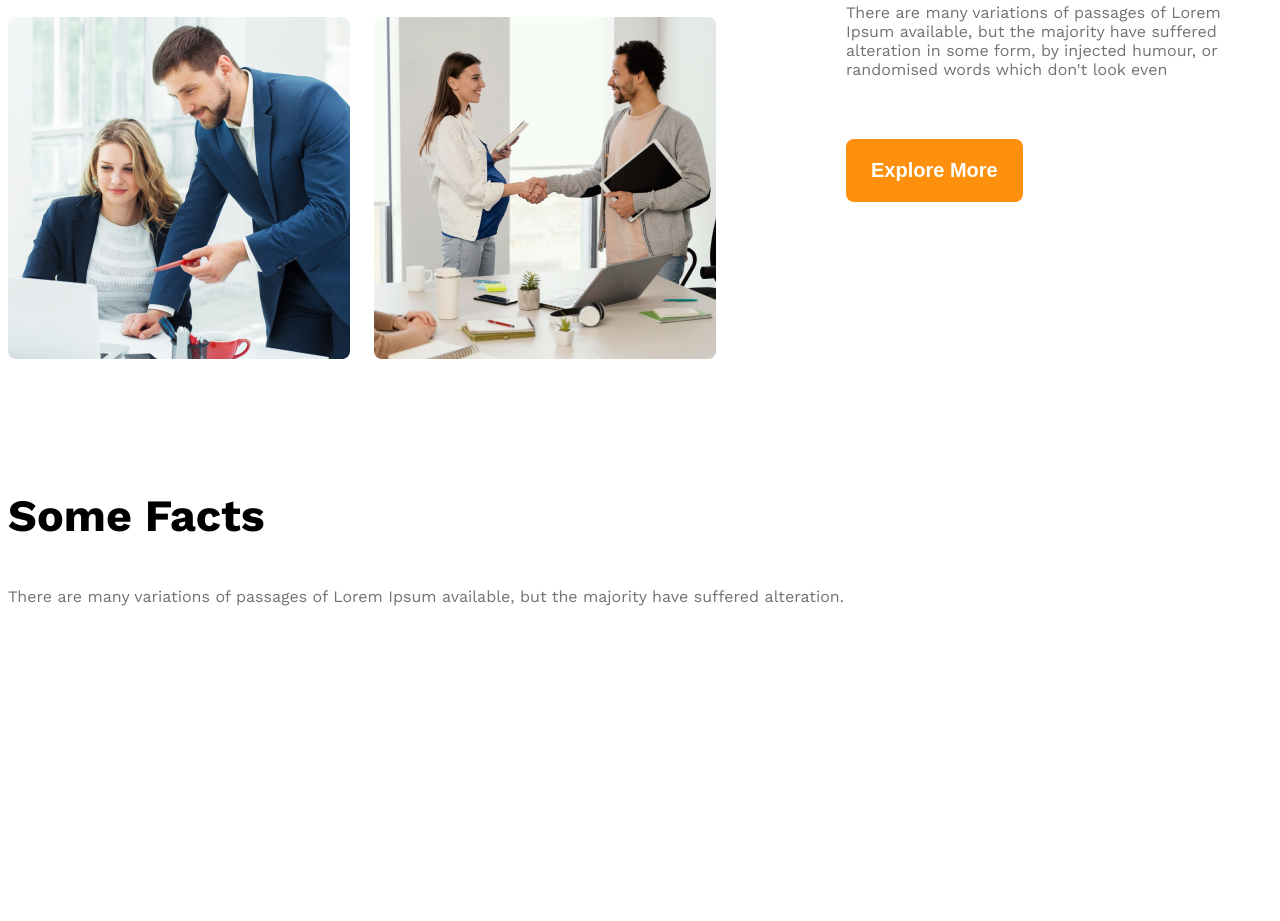
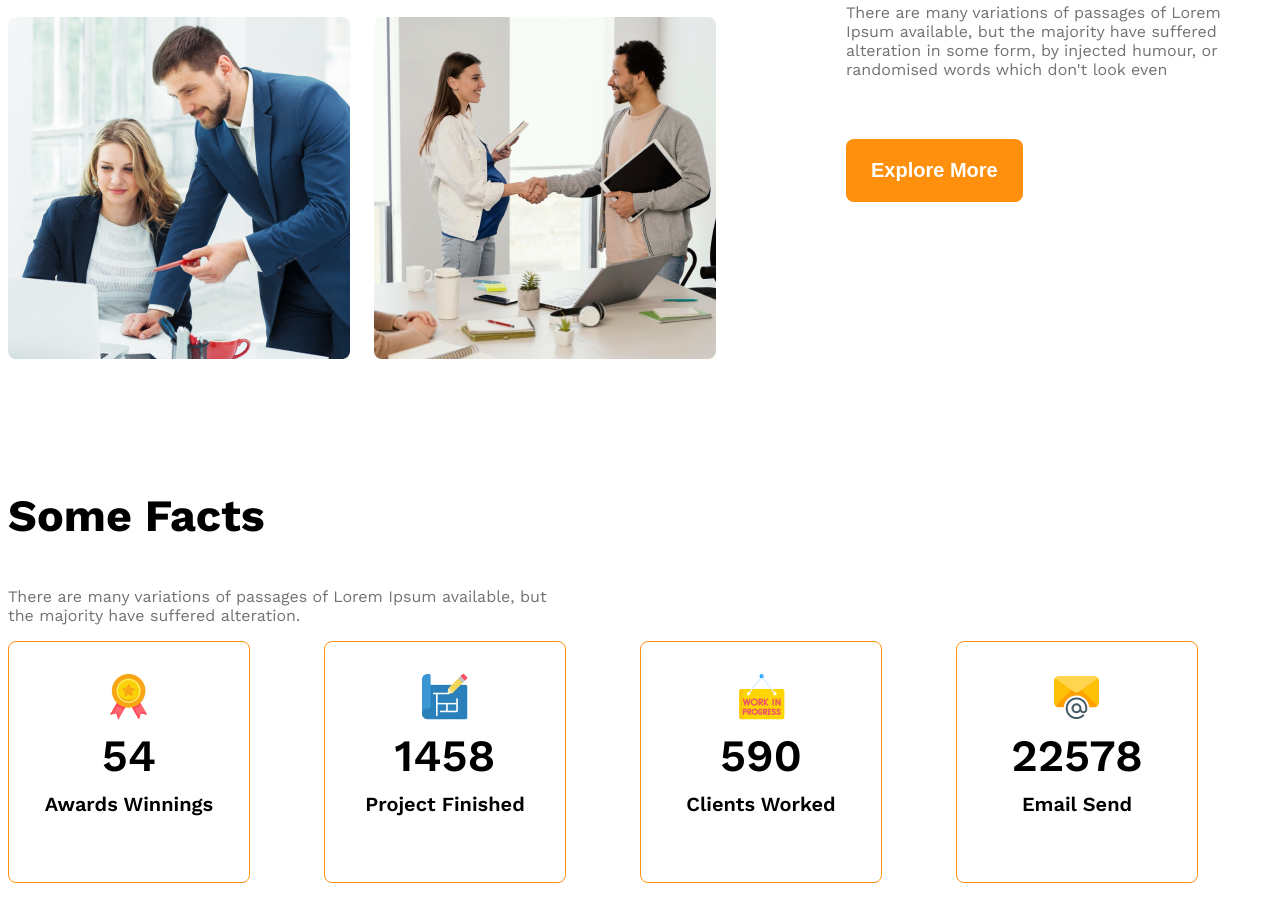
Before and after one commit to mrrahat2004/g3-architects-web, a plain HTML site: page index.html in a window 1280 px wide. Shown: the part 1663-2584 px from the top of the page. Before the commit the page ends 2558 px from the top, so only its background shows below. Drawn offline with nearby package versions, Linux system fonts and the light colour scheme.

Commit message:
web fact details

```diff
--- a/index.html
+++ b/index.html
@@ -59,27 +59,38 @@
 
         <section>
             <h3 class="section-title">Some Facts</h3>
-            <p class="text-light-gray me">There are many variations of passages of Lorem Ipsum available, but the majority have suffered alteration.</p>
-            <div class="facts-container">
-                <div class="fact">
-                    <img src="" alt="" class="fact-icon">
-                    <h4 class="fact-number"></h4>
-                    <h5 class="fact-name"></h5>
+            <p class="text-light-gray fact-discription">There are many variations of passages of Lorem Ipsum available, but the majority have suffered alteration.</p>
+            <div class="facts-container" >
+                    <div class="fact  display-flex">
+
+                        <div>
+                             <img src="images/icons/ribon.png" alt="" class="fact-icon">
+                             <h4 class="fact-number">54</h4>
+                             <h5 class="fact-name">Awards Winnings</h5>
+                        </div>
+
+
+                    </div>
+                <div class="fact display-flex">
+                    <div>
+                        <img src="images/icons/projects.png" alt="" class="fact-icon">
+                        <h4 class="fact-number">1458</h4>
+                        <h5 class="fact-name">Project Finished</h5>
+                    </div>
                 </div>
-                <div class="fact">
-                    <img src="" alt="" class="fact-icon">
-                    <h4 class="fact-number"></h4>
-                    <h5 class="fact-name"></h5>
+                <div class="fact display-flex">
+                   <div>
+                     <img src="images/icons/customers.png" alt="" class="fact-icon">
+                     <h4 class="fact-number">590</h4>
+                     <h5 class="fact-name">Clients Worked</h5>
+                   </div>
                 </div>
-                <div class="fact">
-                    <img src="" alt="" class="fact-icon">
-                    <h4 class="fact-number"></h4>
-                    <h5 class="fact-name"></h5>
-                </div>
-                <div class="fact">
-                    <img src="" alt="" class="fact-icon">
-                    <h4 class="fact-number"></h4>
-                    <h5 class="fact-name"></h5>
+                <div class="fact display-flex">
+                  <div>
+                      <img src="images/icons/email.png" alt="" class="fact-icon">
+                      <h4 class="fact-number">22578</h4>
+                      <h5 class="fact-name">Email Send</h5>
+                  </div>
                 </div>
             </div>
         </section>
--- a/styles/architects.css
+++ b/styles/architects.css
@@ -135,6 +135,43 @@
     font-weight: 500;
 }
 
+/* some fact related style  */
+.fact{
+   border: 1px solid #FF900E;
+   width: 240px;
+   height: 240px;
+   border-radius: 8px;
+   text-align: center;
+   align-items: center;
+   justify-content: center;
+
+}
+
+.facts-container{
+    display: grid;
+   grid-template-columns: repeat(4, 1fr);
+
+}
+
+.fact-number{
+    font-size: 2.8rem;
+    font-weight: 600;
+    margin-top: 5px;
+    margin-bottom: 5px;
+}
+
+.fact-name{
+    font-size: 1.25rem;
+    font-weight: 600;
+    margin-top: 10px;
+
+}
+
+.fact-discription{
+    max-width: 540px;
+}
+
+
 /* responsive media query */
 
 @media screen and (max-width:576px){
```
